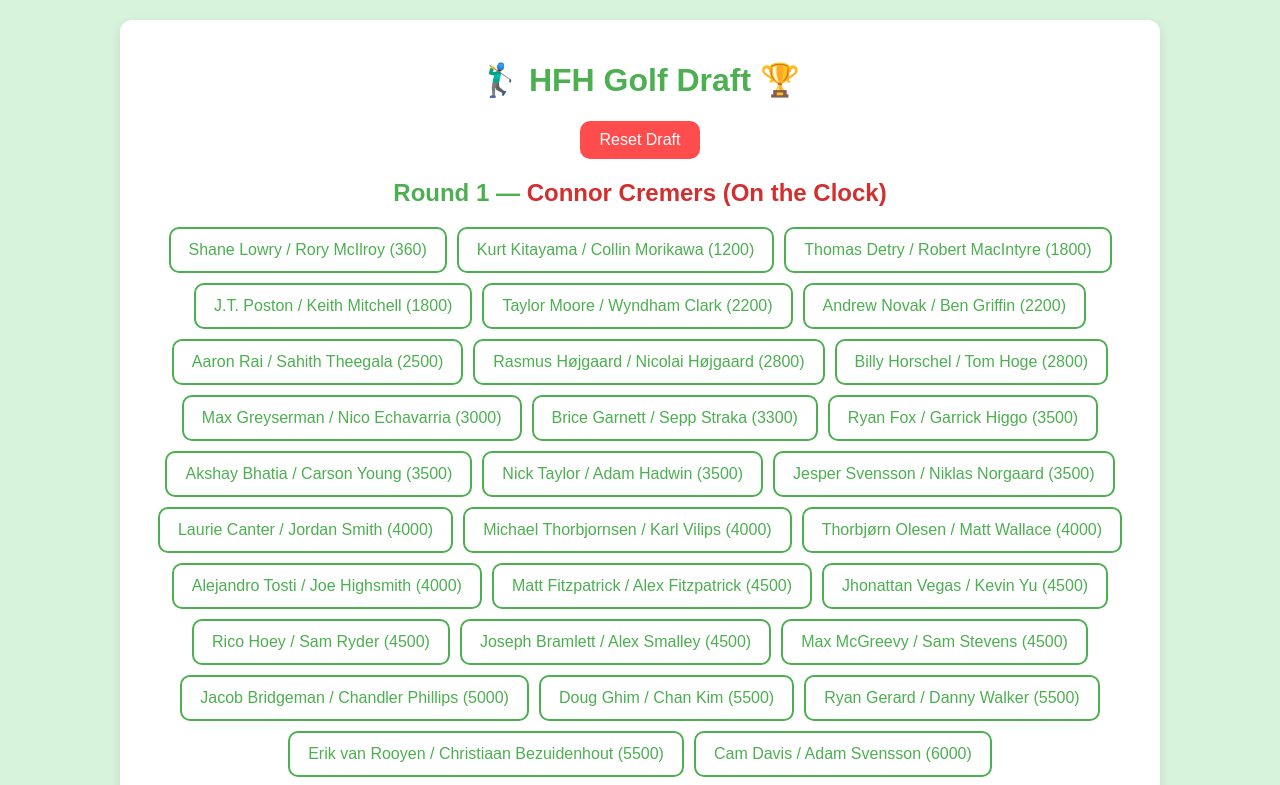
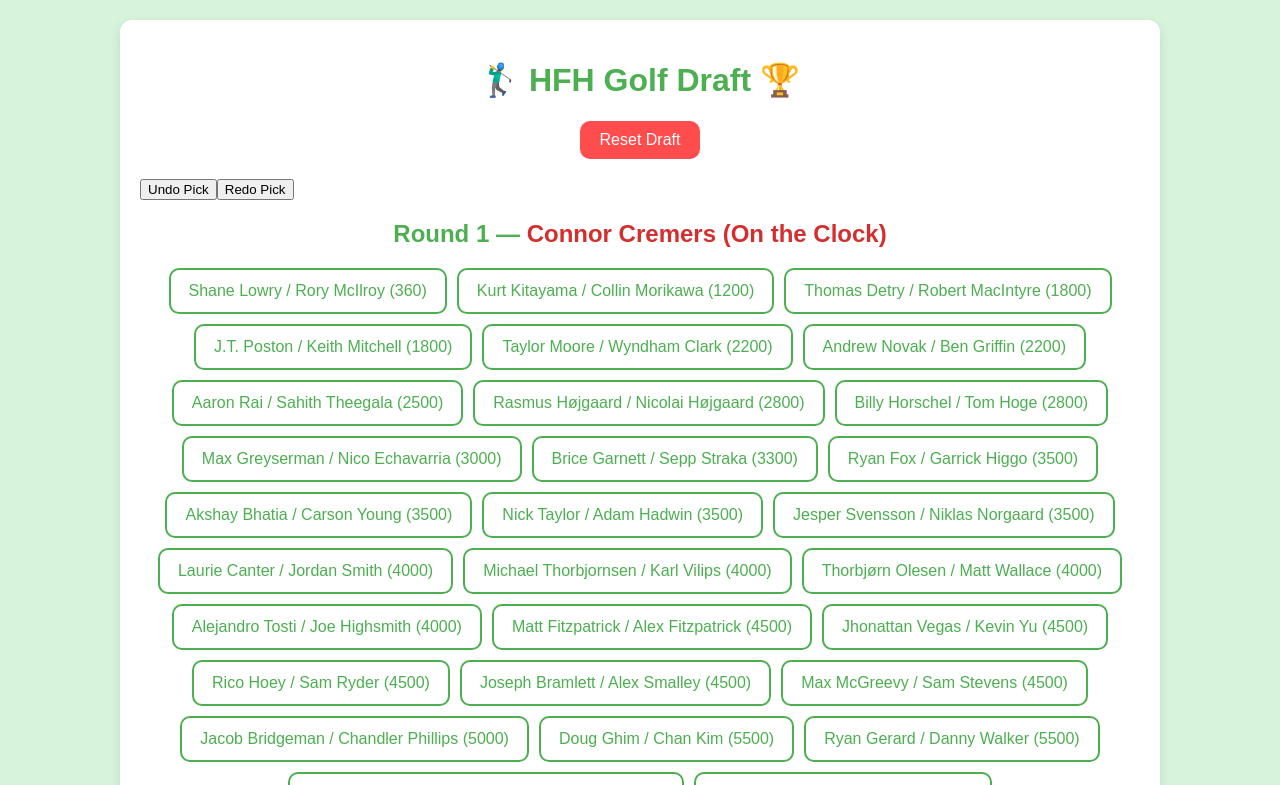
Before and after one commit to 09tannerm/HFH-Golf-Draft, a React (Vite) app: page / in a window 1280 px wide. Shown: the top 785 px of the page. Built offline with nearby package versions, Linux system fonts and the light colour scheme.

Commit message:
Update App.jsx

```diff
--- a/App.jsx
+++ b/App.jsx
@@ -6,6 +6,7 @@ function App() {
   const [draftOrder, setDraftOrder] = useState([]);
   const [teams, setTeams] = useState([]);
   const [draftedTeams, setDraftedTeams] = useState([]);
+  const [redoStack, setRedoStack] = useState([]);
   const [currentPickIndex, setCurrentPickIndex] = useState(0);
   const [round, setRound] = useState(1);
 
@@ -23,6 +24,53 @@ function App() {
     if (draftedTeams.find((t) => t.team === team.team)) return;
 
     setDraftedTeams((prev) => [...prev, { ...team, drafter: draftOrder[currentPickIndex], roundDrafted: round }]);
+    setRedoStack([]);
+
+    if (round % 2 === 1) {
+      if (currentPickIndex + 1 < draftOrder.length) {
+        setCurrentPickIndex(currentPickIndex + 1);
+      } else {
+        setRound(round + 1);
+        setCurrentPickIndex(draftOrder.length - 1);
+      }
+    } else {
+      if (currentPickIndex - 1 >= 0) {
+        setCurrentPickIndex(currentPickIndex - 1);
+      } else {
+        setRound(round + 1);
+        setCurrentPickIndex(0);
+      }
+    }
+  };
+
+  const handleUndoPick = () => {
+    if (draftedTeams.length === 0) return;
+    const lastPick = draftedTeams[draftedTeams.length - 1];
+    setDraftedTeams(prev => prev.slice(0, -1));
+    setRedoStack(prev => [...prev, lastPick]);
+
+    if (round % 2 === 1) {
+      if (currentPickIndex - 1 >= 0) {
+        setCurrentPickIndex(currentPickIndex - 1);
+      } else {
+        setRound(round - 1);
+        setCurrentPickIndex(draftOrder.length - 1);
+      }
+    } else {
+      if (currentPickIndex + 1 < draftOrder.length) {
+        setCurrentPickIndex(currentPickIndex + 1);
+      } else {
+        setRound(round - 1);
+        setCurrentPickIndex(0);
+      }
+    }
+  };
+
+  const handleRedoPick = () => {
+    if (redoStack.length === 0) return;
+    const nextPick = redoStack[redoStack.length - 1];
+    setDraftedTeams(prev => [...prev, nextPick]);
+    setRedoStack(prev => prev.slice(0, -1));
 
     if (round % 2 === 1) {
       if (currentPickIndex + 1 < draftOrder.length) {
@@ -47,6 +95,7 @@ function App() {
     const confirmed = window.confirm('Are you sure you want to reset the draft?');
     if (confirmed) {
       setDraftedTeams([]);
+      setRedoStack([]);
       setCurrentPickIndex(0);
       setRound(1);
     }
@@ -65,9 +114,11 @@ function App() {
     <div className="app">
       <h1>🏌️‍♂️ HFH Golf Draft 🏆</h1>
 
-      <button className="reset-button" onClick={handleResetDraft}>
-        Reset Draft
-      </button>
+      <div className="button-group">
+        <button className="reset-button" onClick={handleResetDraft}>Reset Draft</button>
+        <button className="undo-button" onClick={handleUndoPick}>Undo Pick</button>
+        <button className="redo-button" onClick={handleRedoPick}>Redo Pick</button>
+      </div>
 
       <h2>
         Round {round} — {draftOrder[currentPickIndex] ? (
```
